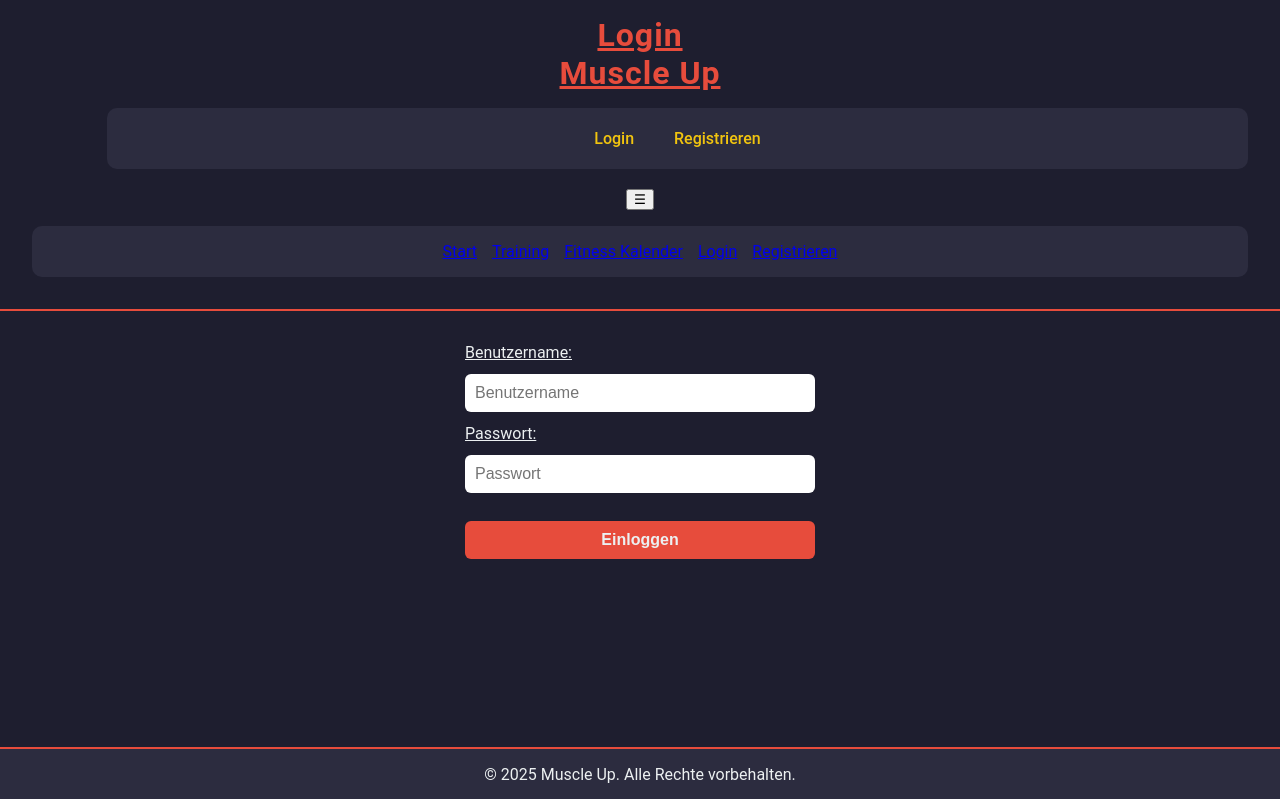
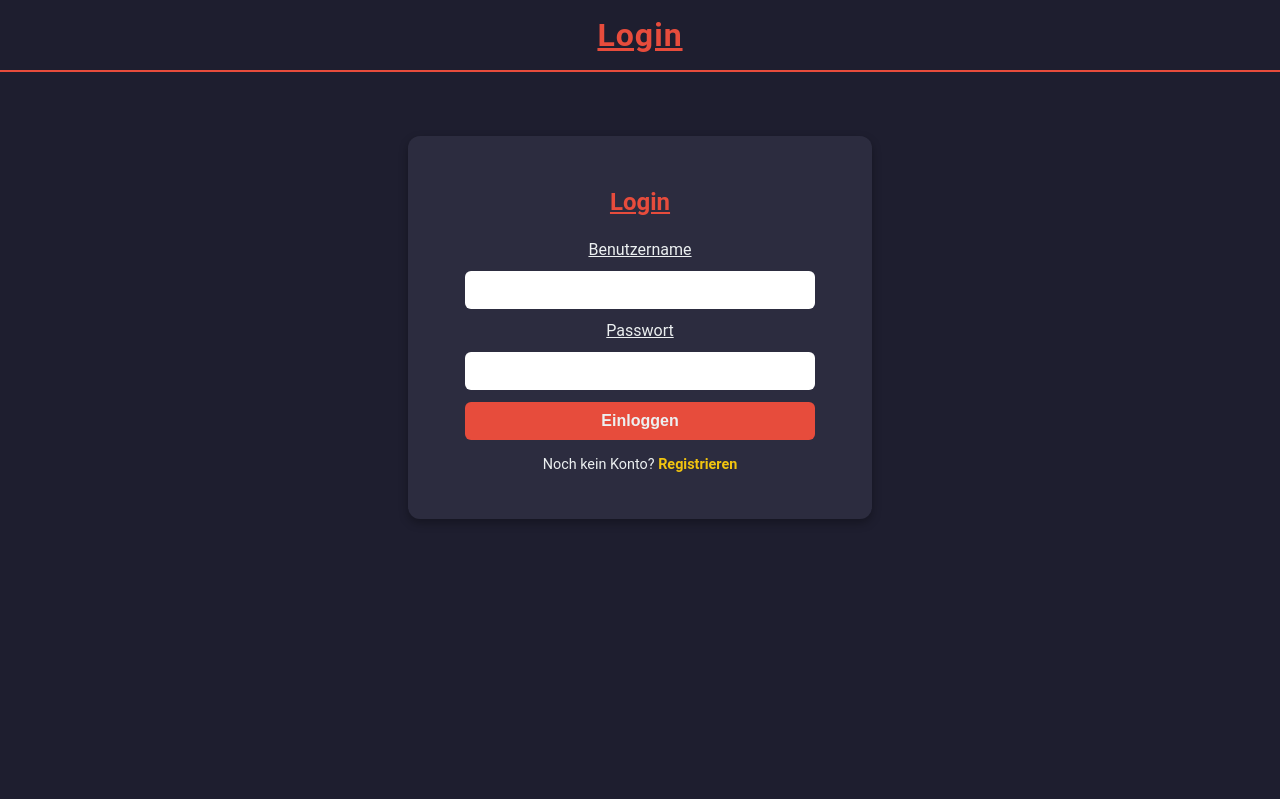
Before and after one commit to TendouToru/Muscle-UP, a Flask app: page /login in a window 1280 px wide. Shown: the top 799 px of the page. Run offline with Flask 3, Linux system fonts and the light colour scheme; some libraries are stand-ins or nearby versions.

Commit message:
Update login.html

```diff
--- a/Muscle Up/templates/login.html
+++ b/Muscle Up/templates/login.html
@@ -10,76 +10,28 @@
     <div class="wrapper">
         <header class="head">
             <h1 class="headline">Login</h1>
-            <div class="nav-bar">
-        <!-- Links: Logo -->
-        <h1 class="headline">Muscle Up</h1>
-
-        <!-- Mitte: Navigation (nur Desktop) -->
-
-
-        <!-- Rechts: Userbereich / Login -->
-        {% if 'user_id' in session %}
-        <div class="nav-user">
-            <div class="dropdown">
-                <button class="dropbtn">
-                    <img src="{{ url_for('static', filename='default.png.png') }}"
-                         alt="Profil" class="profile-pic">
-                </button>
-                <div class="dropdown-content">
-                    <span class="username">{{ session['username'] }}</span>
-                    <a href="{{ url_for('profile') }}">Mein Profil</a>
-                    <a href="{{ url_for('logout') }}">Logout</a>
-                </div>
-            </div>
-        </div>
-        {% else %}
-        <nav class="nav-top">
-            <a href="{{ url_for('login') }}">Login</a>
-            <a href="{{ url_for('register') }}">Registrieren</a>
-        </nav>
-        {% endif %}
-
-        <!-- Hamburger Button (nur Mobile) -->
-        <button class="hamburger" onclick="toggleMenu()">☰</button>
-    </div>
-
-    <!-- Mobile Menü -->
-    <nav class="mobile-menu" id="mobileMenu">
-        <a href="{{ url_for('index') }}">Start</a>
-        <a href="{{ url_for('workout_page') }}">Training</a>
-        <a href="{{ url_for('fitness_kalendar') }}">Fitness Kalender</a>
-
-        {% if 'user_id' in session %}
-            <a href="{{ url_for('profile') }}">Mein Profil</a>
-            <a href="{{ url_for('logout') }}">Logout</a>
-        {% else %}
-            <a href="{{ url_for('login') }}">Login</a>
-            <a href="{{ url_for('register') }}">Registrieren</a>
-        {% endif %}
-    </nav>
         </header>
 
         <main class="content">
-            <form method="POST" class="form-login">
-                <label>Benutzername:</label>
-                <input type="text" name="username" placeholder="Benutzername" required>
+            <div class="form-card">
+                <h2 class="form-title">Login</h2>
+                <form method="post" action="{{ url_for('login') }}" class="form-login">
+                    {% if error %}
+                    <p>{{ error }}</p>
+                    {% endif %}
+                    <label for="username">Benutzername</label>
+                    <input type="text" id="username" name="username" required>
+                    <label for="password">Passwort</label>
+                    <input type="password" id="password" name="password" required>
+                    <button type="submit">Einloggen</button>
+                </form>
+                <p>Noch kein Konto? <a href="{{ url_for('register') }}">Registrieren</a></p>
+            </div>
+        </main>
+    </div>
 
-                <label>Passwort:</label>
-                <input type="password" name="password" placeholder="Passwort" required>
-
-                <button type="submit" class="button">Einloggen</button>
-            </form>
-        </main>
-
-        <footer>
-            &copy; 2025 Muscle Up. Alle Rechte vorbehalten.
-        </footer>
-    </div>
+    <footer>
+        &copy; 2025 Muscle Up. Alle Rechte vorbehalten.
+    </footer>
 </body>
-<script>
-function toggleMenu() {
-    const menu = document.getElementById("mobileMenu");
-    menu.style.display = (menu.style.display === "flex") ? "none" : "flex";
-}
-</script>
 </html>
```
